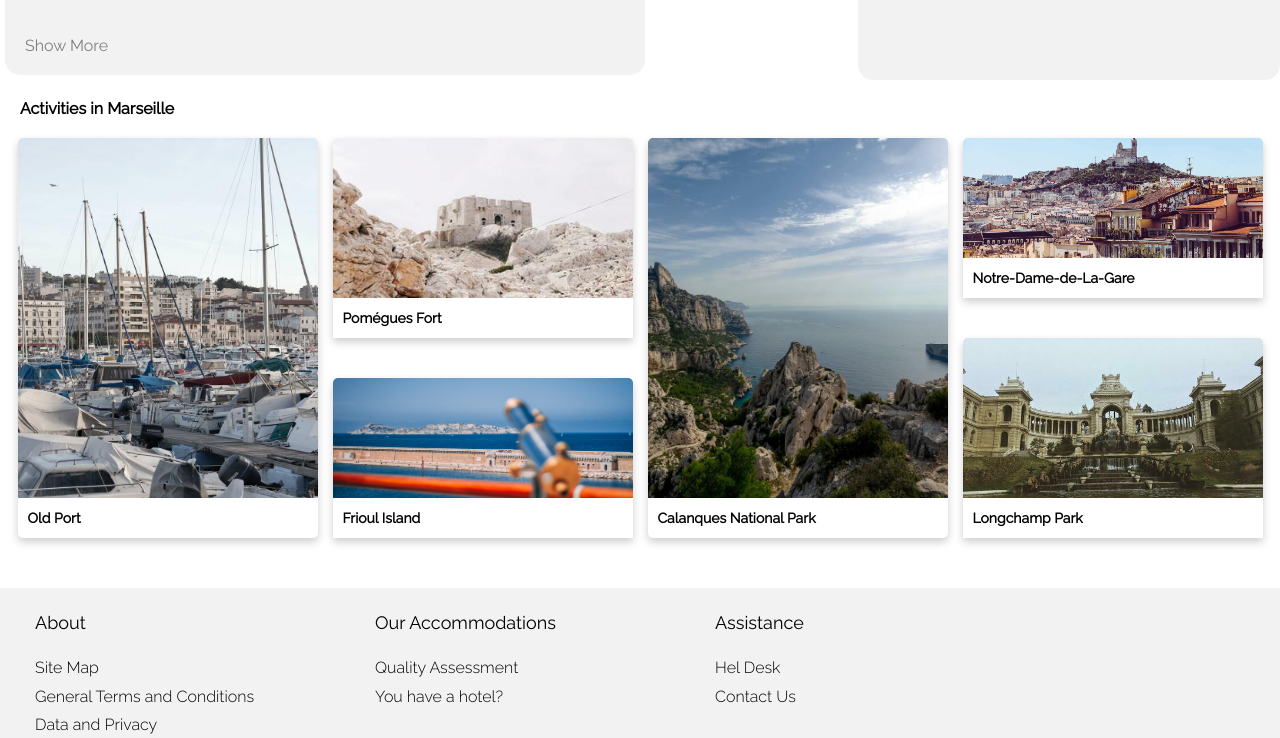
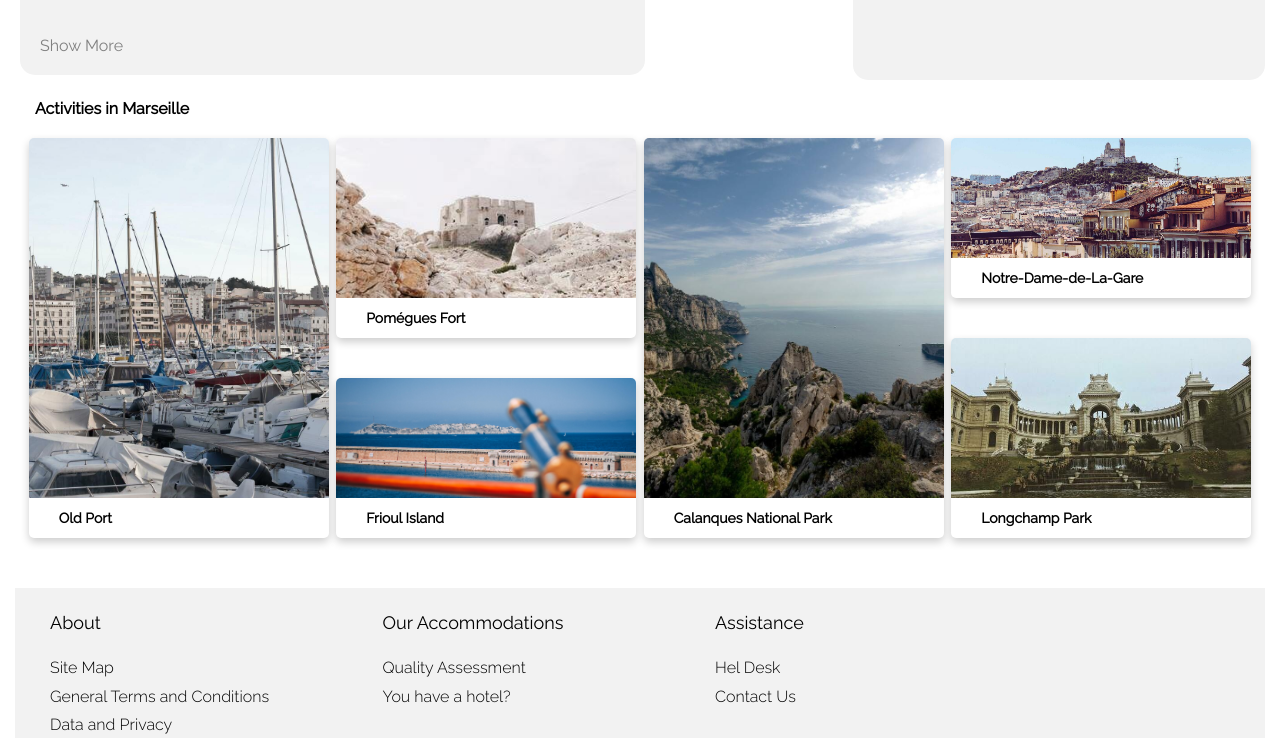
Before and after one commit to Tomerozfresko/Booki, a plain HTML site: page index.html in a window 1280 px wide. Shown: the part 1099-1837 px from the top of the page. Drawn offline with Linux system fonts and the light colour scheme.

Commit message:
First Draft

```diff
--- a/CSS/style.css
+++ b/CSS/style.css
@@ -22,7 +22,7 @@ html {
 
 body {
   margin: auto;
-  max-width: 1300px;
+  max-width: 1250px;
 }
 
 /* -----------------------Fonts--------------------------------- */
@@ -236,8 +236,8 @@ main {
 }
 
 .accomodation {
-  width: 250px;
-  height: 220px;
+  width: 200px;
+  height: 180px;
   background-color: white;
   display: flex;
   flex-direction: column;
@@ -255,7 +255,7 @@ main {
   margin: 1px;
   border-radius: 5px;
   width: 100%;
-  height: 150px;
+  height: 110px;
   /* border: 1px solid; */
 }
 
@@ -348,8 +348,7 @@ main {
 .Act-short-1 {
   box-shadow: 0 4px 8px 0 rgba(0, 0, 0, 0.2);
   object-fit: cover;
-  border-top-right-radius: 5px;
-  border-top-left-radius: 5px;
+  border-radius: 5px;
   display: block;
 }
 
@@ -370,8 +369,7 @@ main {
 .Act-short-2 {
   box-shadow: 0 4px 8px 0 rgba(0, 0, 0, 0.2);
   object-fit: cover;
-  border-top-right-radius: 5px;
-  border-top-left-radius: 5px;
+  border-radius: 5px;
   display: block;
   width: 300px;
   height: 160px;
@@ -411,6 +409,7 @@ main {
   font-weight: 400px;
   border-bottom-right-radius: 5px;
   border-bottom-left-radius: 5px;
+  margin-left: 20px;
 }
 
 .activity-title h3 {
--- a/index.html
+++ b/index.html
@@ -65,7 +65,7 @@
     <!-- Main Cards Zone-------------->
     <main>
         <div class="accommodations-in-marseille">
-            <p class="title">Accommodations in Marseille (H2) </p>
+            <p class="title">Accommodations in Marseille</p>
             <div class=accomodation-cards-container>
                 <div class="accomodation">
                     <img src="Images/images/hebergements/3_medium/AubergeCannBiere.jpg" alt="Auberge la Cannebiere">
@@ -209,7 +209,7 @@
                 <p id= "activity" class="small">Old Port</p>
             </div>
         </div>
-        <div class="test">
+        <div class="diff">
             <div class="Act-short-1">
                 <img class="short-image-1" src="Images/images/activites/3_medium/PomegeuesFort.jpg" alt="Pomégues Fort">
                 <div class="activity-title">
@@ -229,7 +229,7 @@
                 <p id= "activity" class="small">Calanques National Park</p>
             </div>
         </div>
-        <div class="test">
+        <div class="diff">
             <div id="notredame" class="Act-short-2">
                 <img class="short-image-2" src="Images/images/activites/3_medium/NotreDameDeLaGare.jpg" alt="Notre-Dame-de-La-Gare">
                 <div class="activity-title">
```
